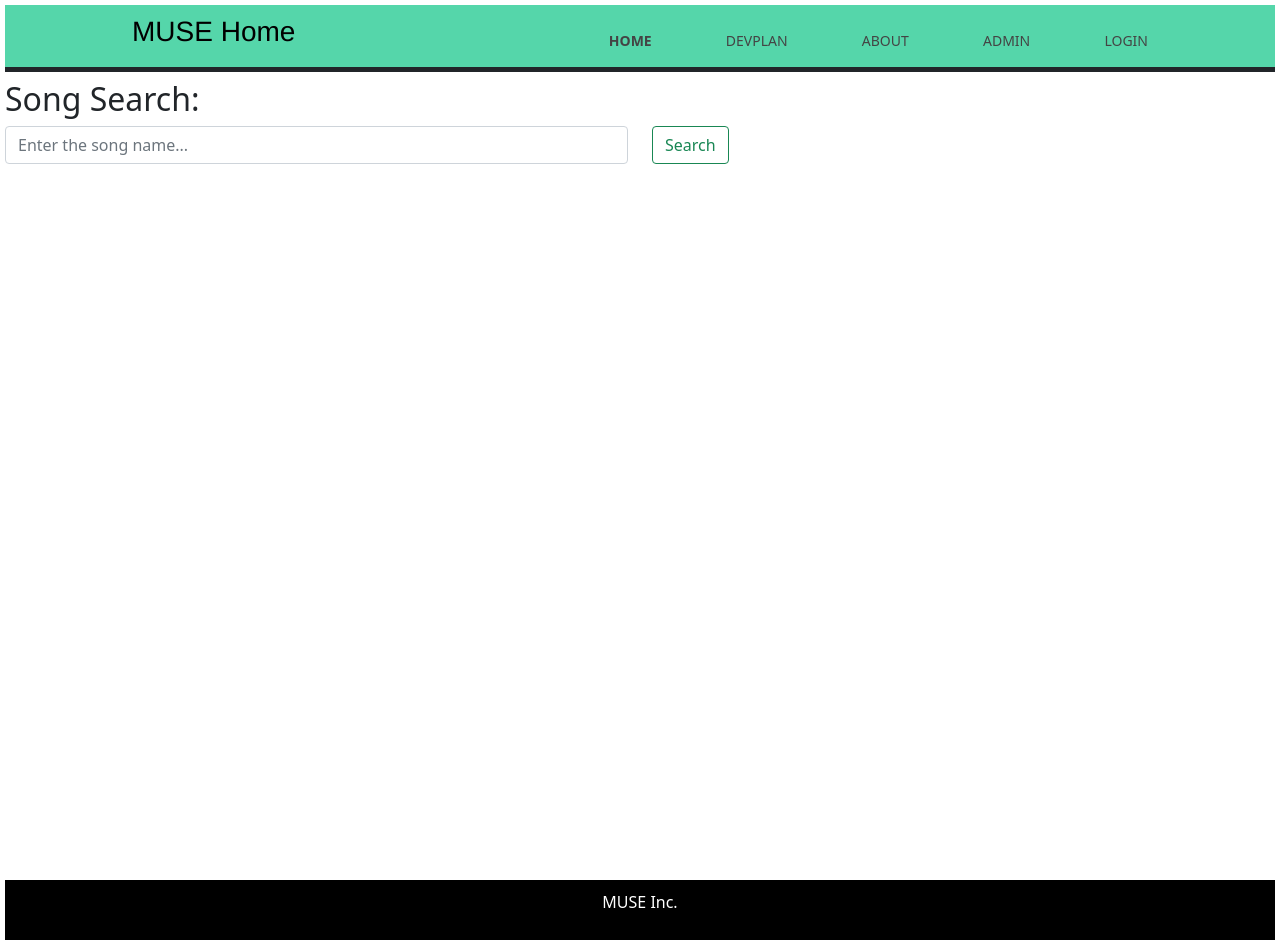
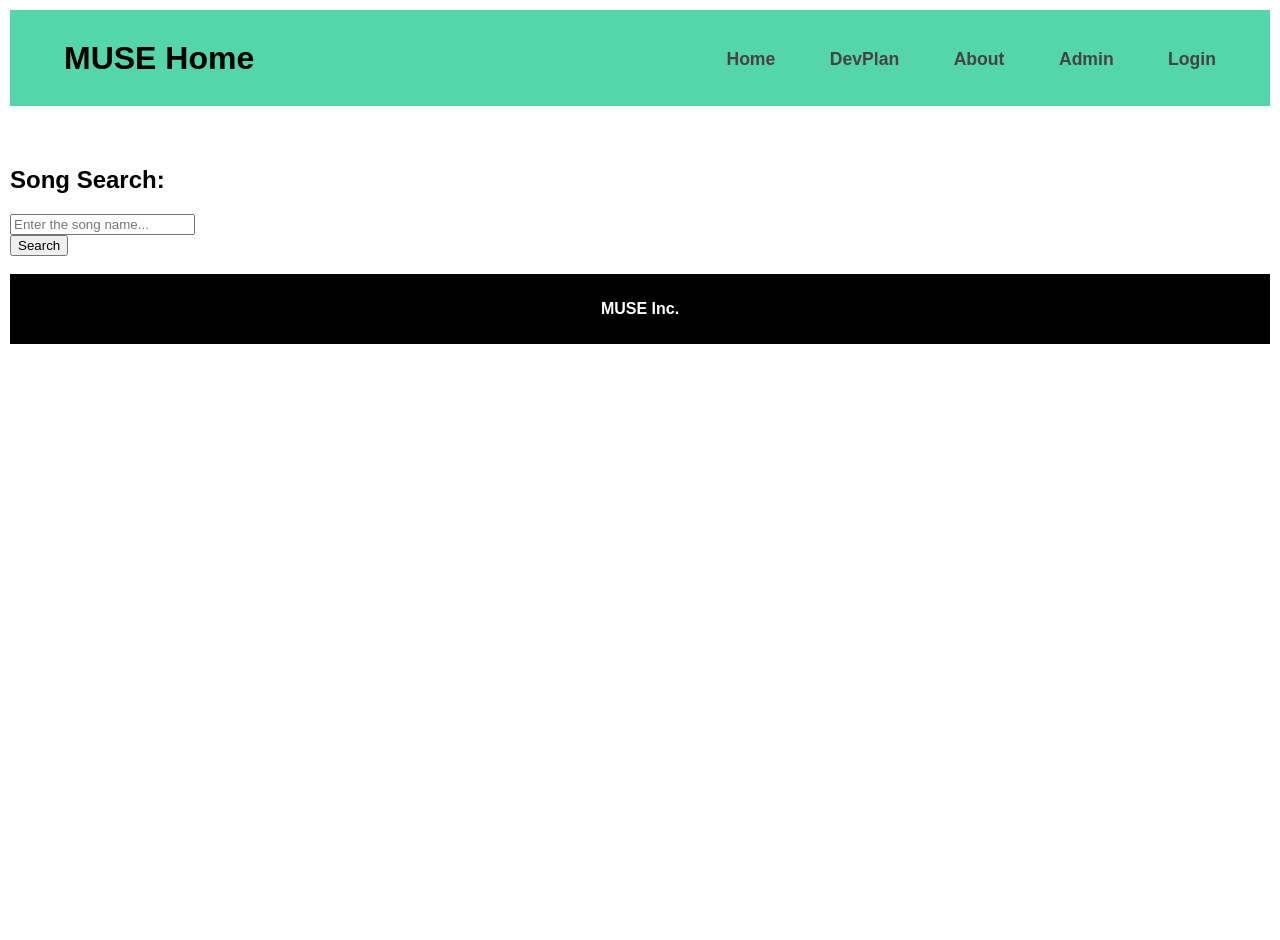
Before and after one commit to tfitzpatrick0/Databases-MuseWebApp, a PHP site: page / in a window 1280 px wide. After the commit the page ends 344 px from the top, so only its background shows below. Run offline with PHP 8.4, Linux system fonts and the light colour scheme; some libraries are stand-ins or nearby versions.

Commit message:
header styling

```diff
--- a/muse/css/sty.css
+++ b/muse/css/sty.css
@@ -1,33 +1,30 @@
-h1{
+h1 {
   background-color: transparent;
-	border-bottom:solid;
+  border-bottom: solid;
   border-width: 5px;
   font-family: "Benton Sans", Helvetica, sans-serif;
   text-align: center;
-
 }
-h3{
+h3 {
   color: black;
   background-color: transparent;
   font-family: "Benton Sans", Helvetica, sans-serif;
+  font-size: 24px;
 }
-h4{
+h4 {
   color: black;
   background-color: transparent;
   font-family: "Benton Sans", Helvetica, sans-serif;
 }
 
-
 .bkg_im {
-
-    background-color: white
+  background-color: white;
   color: white;
   padding: 5px;
 }
 
 .login_button {
   position: relative;
-
 }
 
 .content-container-full {
@@ -36,10 +33,10 @@ h4{
 
 .footer {
   left: 0;
-    bottom:0;
+  bottom: 0;
   padding: 10px;
   width: 100%;
-    background-color: black ;
+  background-color: black;
   color: white;
   text-align: center;
 }
@@ -55,22 +52,21 @@ ul {
   padding: 0;
 }
 
-
-.vertical-center{
-  margin:0;
+.vertical-center {
+  margin: 0;
   position: absolute;
   top: 50%;
   -ms-transform: translateY(-50%);
   transform: translateY(-50%);
 }
 
-@import url('https://fonts.googleapis.com/css?family=Work+Sans:400,600');
+@import url("https://fonts.googleapis.com/css?family=Work+Sans:400,600");
 body {
   margin: 0;
   background: #222;
-	font-family: 'Work Sans', sans-serif;
+  font-family: "Work Sans", sans-serif;
   font-weight: 800;
-  height:100vh;
+  height: 100vh;
 }
 
 .container_h {
@@ -83,7 +79,7 @@ header {
 }
 
 header::after {
-  content: '';
+  content: "";
   display: table;
   clear: both;
 }
@@ -95,6 +91,7 @@ header::after {
 }
 
 nav {
+  align-items: center;
   float: right;
 }
 
@@ -108,7 +105,6 @@ nav li {
   display: inline-block;
   margin-left: 70px;
   padding-top: 23px;
-
   position: relative;
 }
 
@@ -124,7 +120,7 @@ nav a:hover {
 }
 
 nav a::before {
-  content: '';
+  content: "";
   display: block;
   height: 5px;
   background-color: #444;
--- /dev/null
+++ b/muse/css/style.css
@@ -0,0 +1,82 @@
+html {
+  box-sizing: border-box;
+}
+
+@import url("https://fonts.googleapis.com/css?family=Work+Sans:400,600");
+body {
+  margin: 10px;
+  background-color: white;
+  font-family: "Work Sans", sans-serif;
+  font-weight: 800;
+  height: 100%;
+}
+
+.empty_div {
+  height: 5vh;
+}
+
+header {
+  background: #55d6aa;
+}
+
+.container_h {
+  width: 90vw;
+  height: 7vh;
+  padding: 20px 20px;
+  margin: 0 auto;
+  display: flex;
+  justify-content: space-between;
+}
+
+.logo {
+  margin: auto 0;
+  float: left;
+  color: black;
+}
+
+nav {
+  margin: auto 0;
+  float: right;
+}
+
+nav ul {
+  padding: 0;
+  list-style: none;
+}
+
+nav li {
+  margin-left: 50px;
+  display: inline-block;
+  position: relative;
+  font-size: 110%;
+}
+
+nav a {
+  color: #444;
+  text-decoration: none;
+  display: block;
+}
+
+nav a:hover {
+  color: orange;
+}
+
+nav a::before {
+  content: "";
+  display: block;
+  height: 3px;
+  background-color: #444;
+  width: 0%;
+  transition: all ease-in-out 250ms;
+}
+
+nav a:hover::before {
+  width: 100%;
+}
+
+.footer {
+  padding: 10px;
+  background-color: black;
+  color: white;
+  text-align: center;
+}
--- a/muse/index.php
+++ b/muse/index.php
@@ -23,20 +23,19 @@ try {
     <meta http-equiv="X-UA-Compatible" content="IE=edge">
     <meta name="viewport" content="width=device-width, initial-scale=1">
     <title>Muse Home</title>
-    <link rel="stylesheet" href="css/sty.css">
-	<link href="https://cdn.jsdelivr.net/npm/bootstrap@5.1.1/dist/css/bootstrap.min.css" rel="stylesheet" integrity="sha384-F3w7mX95PdgyTmZZMECAngseQB83DfGTowi0iMjiWaeVhAn4FJkqJByhZMI3AhiU" crossorigin="anonymous">
+    <link rel="stylesheet" href="css/style.css">
+	<!-- <link href="https://cdn.jsdelivr.net/npm/bootstrap@5.1.1/dist/css/bootstrap.min.css" rel="stylesheet" integrity="sha384-F3w7mX95PdgyTmZZMECAngseQB83DfGTowi0iMjiWaeVhAn4FJkqJByhZMI3AhiU" crossorigin="anonymous"> -->
 	<link rel="stylesheet" type="text/css" href="https://cdn.datatables.net/1.11.3/css/jquery.dataTables.css">
 
+    <script src="app.js"></script>
 	<script src="https://code.jquery.com/jquery-3.6.0.min.js" integrity="sha256-/xUj+3OJU5yExlq6GSYGSHk7tPXikynS7ogEvDej/m4=" crossorigin="anonymous"></script>
-    <script src="app.js"></script>
 	<script type="text/javascript" charset="utf8" src="https://cdn.datatables.net/1.11.3/js/jquery.dataTables.js"></script>
 </head>
 
-<body onload="onPageLoad()" class="bkg_im">
+<body onload="onPageLoad()">
     <header>
         <div class="container_h">
-    <h3 class="logo">MUSE Home</h3>
-
+            <h1 class="logo">MUSE Home</h1>
             <nav>
                 <ul>
                     <li><a style="font-weight:bold" href="http://local.muse/">Home</a></li>
@@ -49,7 +48,7 @@ try {
         </div>
     </header>
 
-<h1></h1>
+    <div class="empty_div"></div>
 
     <div>
         <div class="content-container-full">
@@ -70,10 +69,7 @@ try {
             <div class="row">
                 <table id="songTable" class="display"></table>
             </div>
-
         </div>
-
-
 
         <script type="text/javascript">
 
@@ -139,7 +135,5 @@ try {
             <p>MUSE Inc.</p>
         </div>
     </div>
-
 </body>
-
 </html>
--- a/muse/song.php
+++ b/muse/song.php
@@ -84,7 +84,8 @@ tr:nth-child(even) {
 </style>
 </head>
 
-<body class="bkg_im" onload="onPageLoad(<?php print $results[0]['artists']; ?>)">
+<!-- <body class="bkg_im" onload="onPageLoad(<?php print $results[0]['artists']; ?>)"> -->
+<body class="bkg_im" onload="onPageLoad()">
 
     <header>
         <div class="container_h">
```
Also changed, not shown: README.md. Lines whose indentation alone changed are shown as unchanged.
